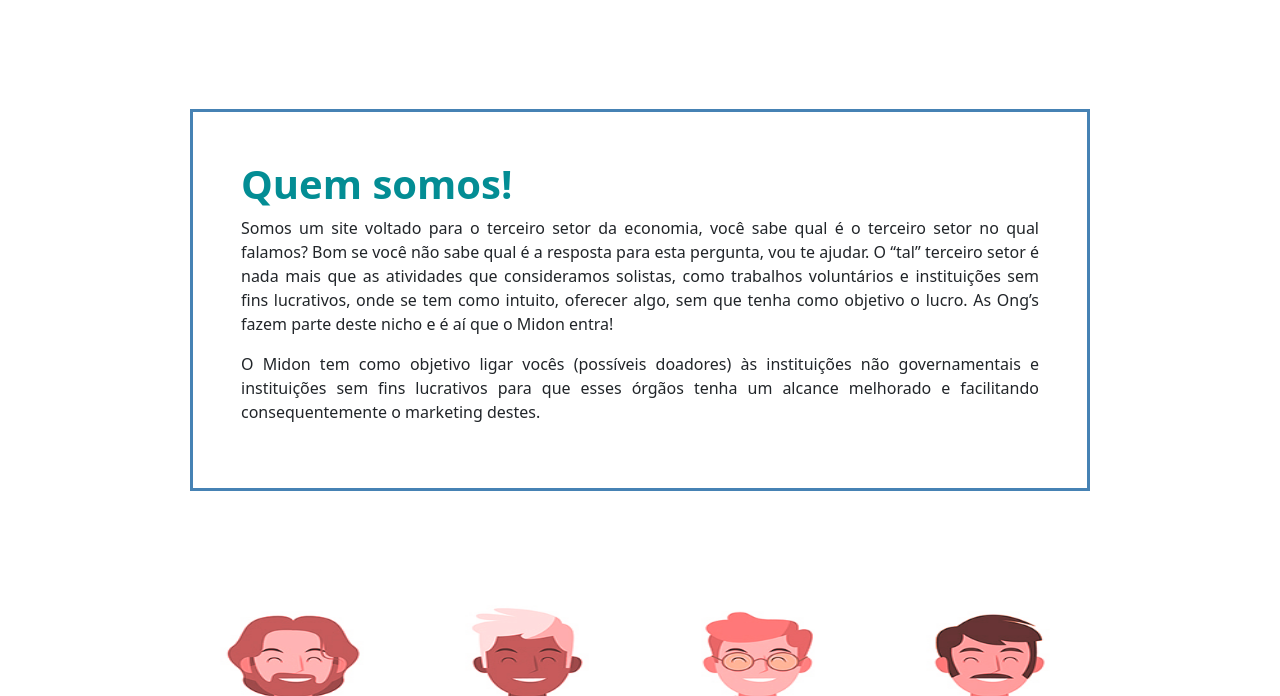
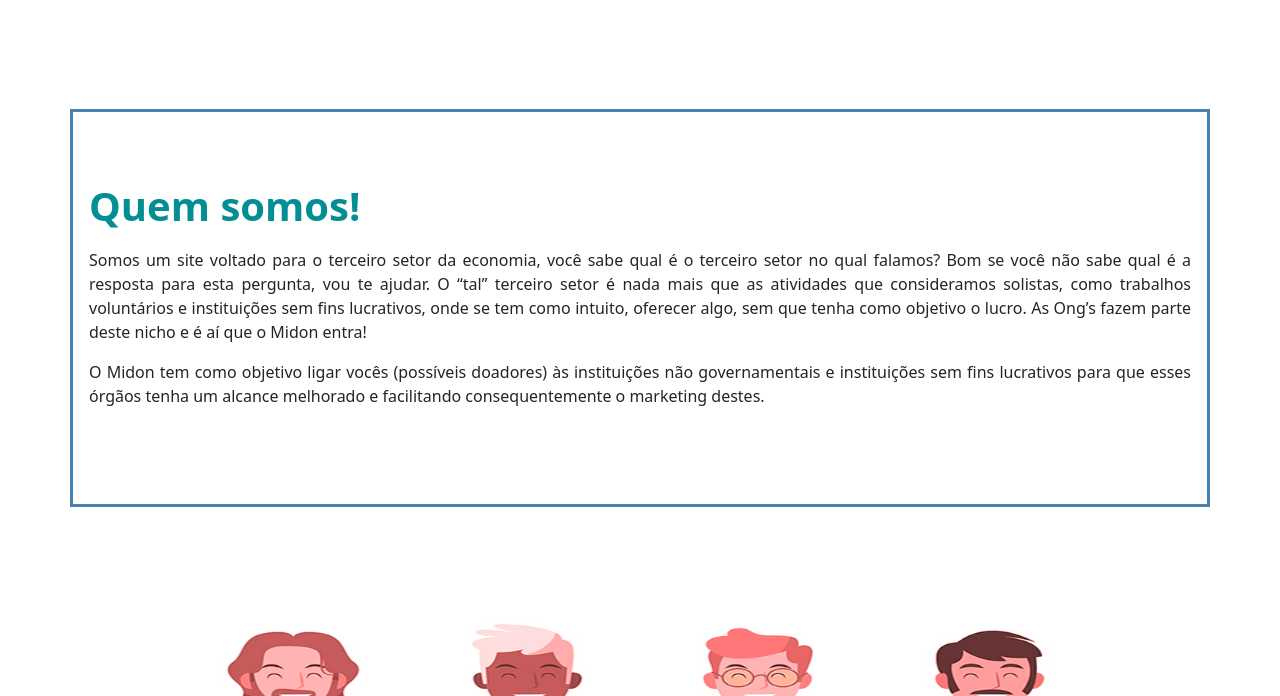
Before and after one commit to THIAGOMG22/Midon, a plain HTML site: page SobreNós.html in a window 1280 px wide. Shown: the part 79-775 px from the top of the page. Drawn offline with Linux system fonts and the light colour scheme.

Commit message:
sobre page

```diff
--- a/css/custom.css
+++ b/css/custom.css
@@ -109,14 +109,16 @@ body{
 
 #main-sobre{
     position: relative;
-    padding: 3rem;
+    padding: 5rem 1rem;
     margin-top: 5rem;
     margin-bottom: 3rem;
-    min-width:  320px;
-    max-width:  900px;
     text-align: justify;
     border: solid steelblue ;
 
+}
+#main-sobre h1{
+    position: relative;
+    top: -10px;
 }
 #img-faca{
     position: relative;
```
